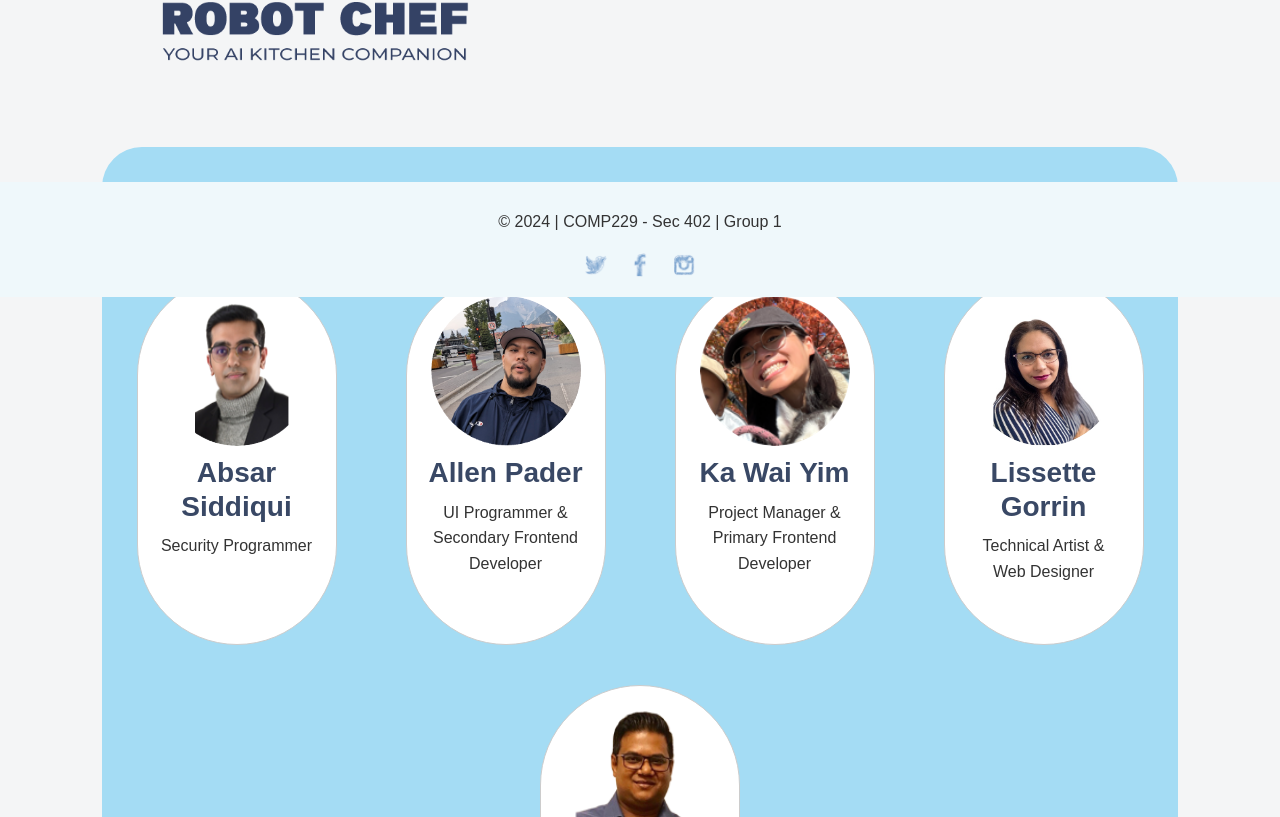
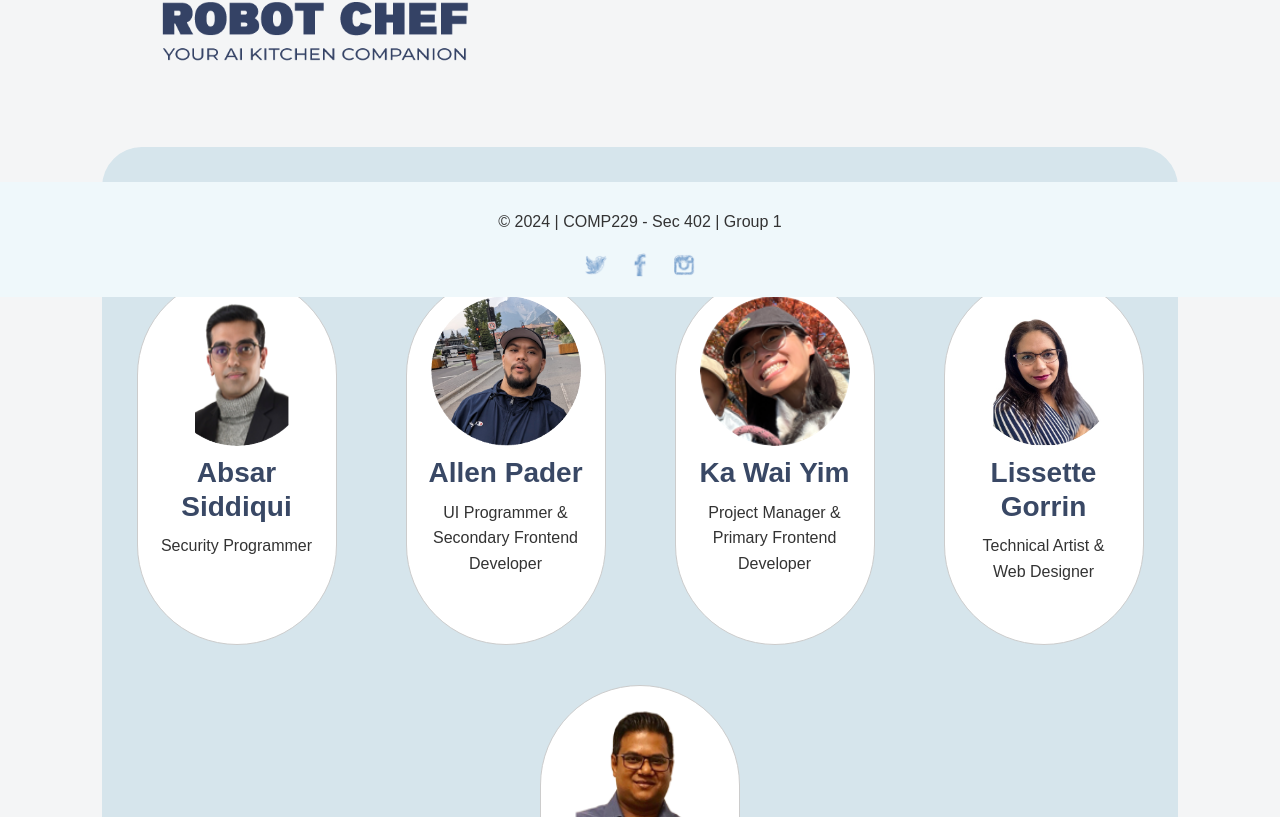
Before and after one commit to HossainRony/robot-chef, a React (Vite) app in the folder client/: page /about in a window 1280 px wide. Shown: the part 503-1320 px from the top of the page. Built offline with nearby package versions, Linux system fonts and the light colour scheme.

Commit message:
Front End css for About and Contact Us Page

```diff
--- a/client/src/pages/about.css
+++ b/client/src/pages/about.css
@@ -38,13 +38,13 @@
 
 
   .team-section {
-    background-color: #a4dcf4;
+    background-color: #d6e5ec;
     border-radius: 40px;
     padding: 40px 0;
   }
 
   .team-section h1 {
-    color: white;
+    color: #394865;
   }
 
   .team-container {
```
